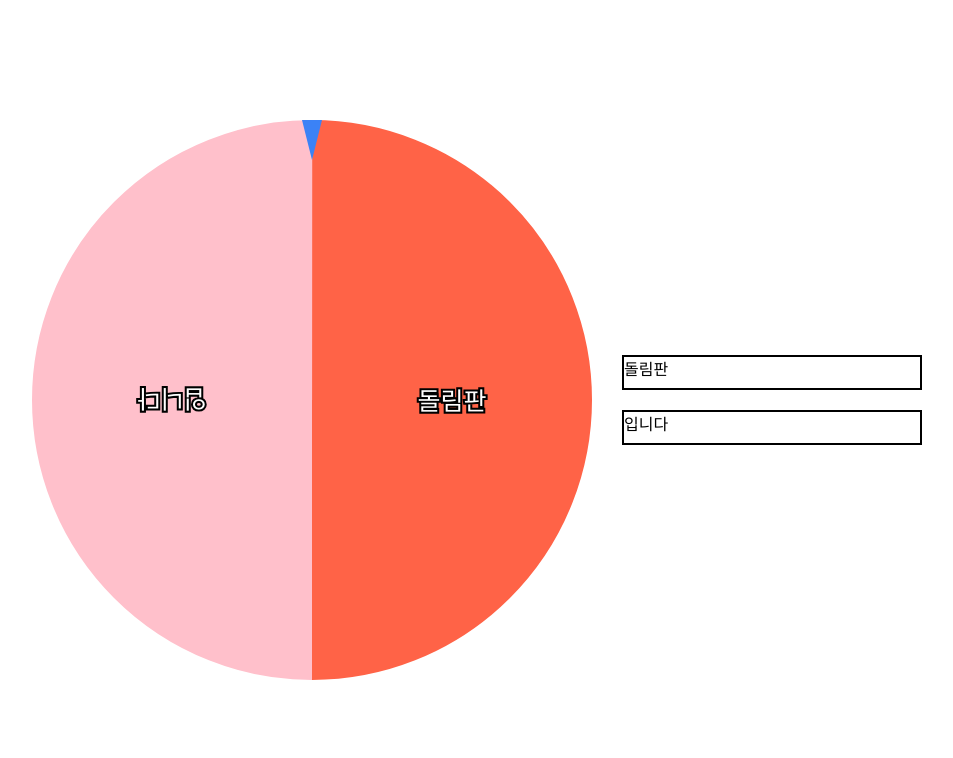
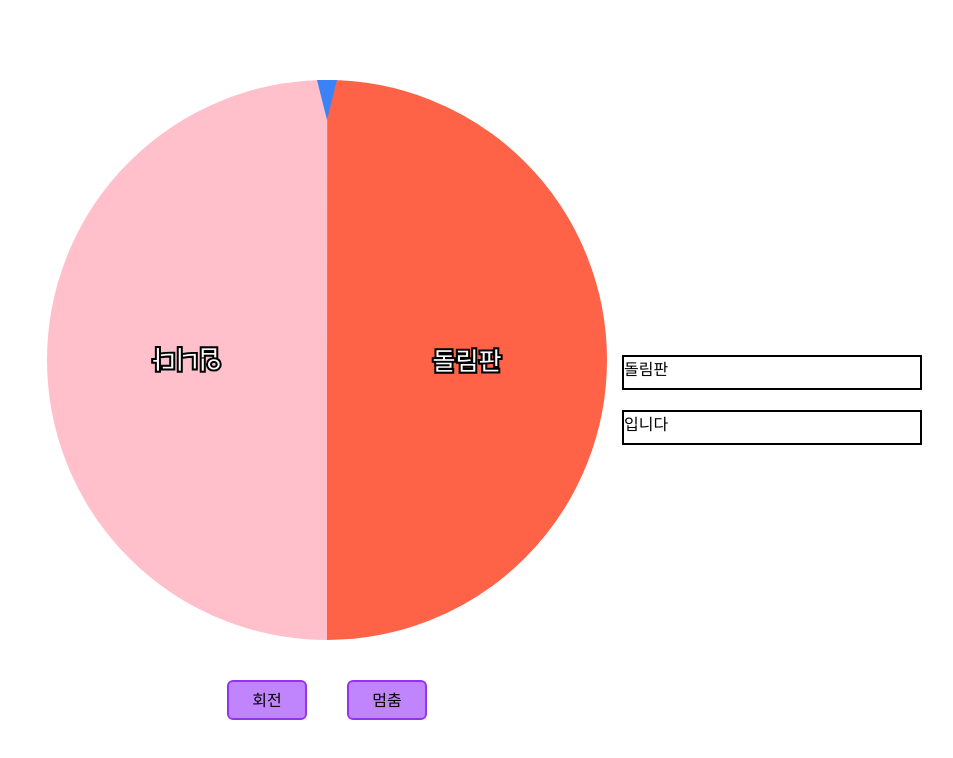
Before and after one commit to loevray/loevray-s-lab, a Next.js app: page / in a window 1280 px wide. Shown: the top 758 px of the page, without its empty margins (18-971 px from the left). Built offline with nearby package versions, Linux system fonts and the light colour scheme.

Commit message:
Feat: add spin animation

```diff
--- /dev/null
+++ b/src/app/hooks/useSpinWheel.tsx
@@ -0,0 +1,16 @@
+import { useRef } from "react";
+
+const useSpinWheel = () => {
+  const spinWheelRef = useRef<SVGSVGElement>(null);
+  const start = () => {
+    if (!spinWheelRef.current) return;
+    spinWheelRef.current.classList.add("animate-spinwheel");
+  };
+  const stop = () => {
+    if (!spinWheelRef.current) return;
+    spinWheelRef.current.classList.remove("animate-spinwheel");
+  };
+  return { start, stop, spinWheelRef };
+};
+
+export default useSpinWheel;
--- a/src/app/page.tsx
+++ b/src/app/page.tsx
@@ -3,16 +3,25 @@
 import { DEFAULT_VALUES } from "@/constants/SpinWheel";
 import SpinWheel from "./ui/main/SpinWheel";
 import SpinWheelTextList from "./ui/main/SpinWheelTextList";
+import Button from "./ui/main/Button";
+import useSpinWheel from "./hooks/useSpinWheel";
 
 const Home = () => {
+  //useSpinWheel?
+  const { start, stop, spinWheelRef } = useSpinWheel();
   return (
     <main className="w-screen h-screen flex items-center">
-      <section className="pl-[50px] w-1/2">
+      <section className="pl-[50px] w-1/2 flex items-center flex-col gap-10">
         <SpinWheel
           diameter={DEFAULT_VALUES.CIRCLE_DIAMETER} //지름은 무조건 4의 배수여야 함
           onStartRotate={() => console.log("돌림판 시작")}
           onStopRotate={() => console.log("돌림판 멈춤")}
+          spinWheelRef={spinWheelRef}
         />
+        <div className="w-[200px] flex justify-between">
+          <Button text="회전" onClick={start} />
+          <Button text="멈춤" onClick={stop} />
+        </div>
       </section>
       <section className="w-1/2">
         <article className="flex flex-col gap-5">
--- a/src/app/ui/main/Button.tsx
+++ b/src/app/ui/main/Button.tsx
@@ -1,5 +1,17 @@
-const Button = () => {
-  return <button></button>;
+interface ButtonProps {
+  text: string;
+  onClick: () => void;
+}
+
+const Button = ({ text, onClick }: ButtonProps) => {
+  return (
+    <button
+      className="w-20 h-10 bg-purple-400 border-solid rounded-md border-purple-600 border-2"
+      onClick={onClick}
+    >
+      {text}
+    </button>
+  );
 };
 
 export default Button;
--- a/src/app/ui/main/SpinWheel.tsx
+++ b/src/app/ui/main/SpinWheel.tsx
@@ -1,15 +1,18 @@
 "use client";
+import { MutableRefObject, RefObject } from "react";
 import useSpinwheelStore, { SectorData } from "../../store/useSpinwheelStore";
 import SpinWheelSector from "./SpinWheelSector";
 
 interface SpinWheelProps {
   diameter: number;
+  spinWheelRef: RefObject<SVGSVGElement>;
   onStopRotate: () => void;
   onStartRotate: () => void;
 }
 
 const SpinWheel = ({
   diameter,
+  spinWheelRef,
   onStopRotate,
   onStartRotate,
 }: SpinWheelProps) => {
@@ -29,6 +32,7 @@ const SpinWheel = ({
         style={{ clipPath: "polygon(50% 100%, 25% 0, 75% 0)" }}
       ></span>
       <svg
+        ref={spinWheelRef}
         viewBox={`0 0 ${diameter} ${diameter}`}
         width={diameter}
         height={diameter}
--- a/tailwind.config.ts
+++ b/tailwind.config.ts
@@ -13,6 +13,14 @@ const config: Config = {
         "gradient-conic":
           "conic-gradient(from 180deg at 50% 50%, var(--tw-gradient-stops))",
       },
+      keyframes:{
+        spinwheel:{
+          'to':{transform:'rotate(270deg)'}
+        }
+      },
+      animation:{
+        spinwheel: 'spinwheel linear 0.4s infinite'
+      }
     },
   },
   plugins: [],
```
